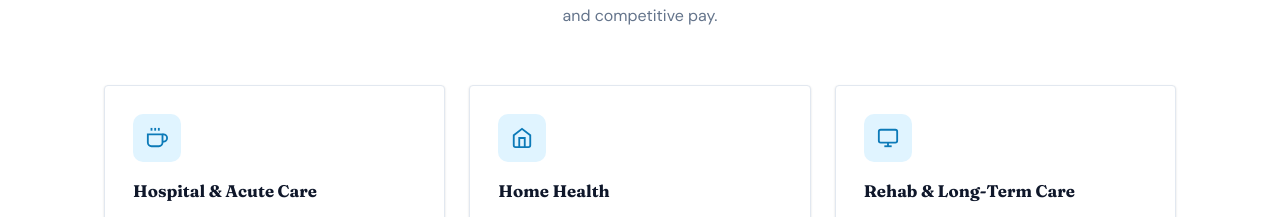
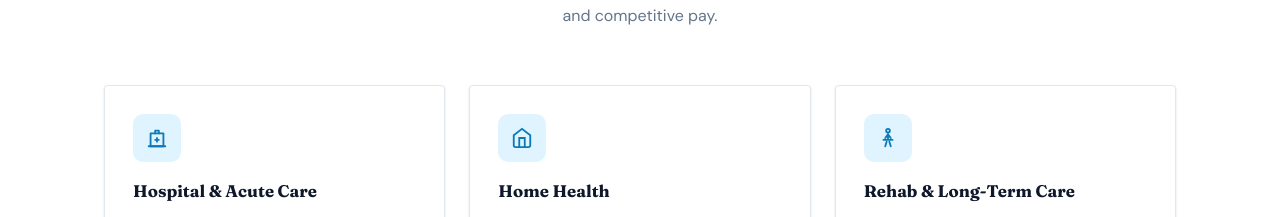
Before and after one commit to NappyyCoder/NurseRocky, a Next.js app: page / in a window 1280 px wide. Shown: the part 1083-1300 px from the top of the page. Built offline with nearby package versions, Linux system fonts and the light colour scheme.

Commit message:
Fix career section icons
Replace coffee mug with hospital building icon and monitor with
physical therapy figure for Hospital and Rehab cards.

Co-authored-by: Cursor <cursoragent@cursor.com>

```diff
--- a/app/page.tsx
+++ b/app/page.tsx
@@ -110,12 +110,13 @@ export default function Home() {
           <div className="card-grid">
             <div className="card">
               <div className="card-icon">
-                <svg viewBox="0 0 24 24" fill="none" stroke="currentColor" strokeWidth="2">
-                  <path d="M18 8h1a4 4 0 0 1 0 8h-1" />
-                  <path d="M2 8h16v9a4 4 0 0 1-4 4H6a4 4 0 0 1-4-4V8z" />
-                  <line x1="6" y1="1" x2="6" y2="4" />
-                  <line x1="10" y1="1" x2="10" y2="4" />
-                  <line x1="14" y1="1" x2="14" y2="4" />
+                {/* Hospital building with medical cross */}
+                <svg viewBox="0 0 24 24" fill="none" stroke="currentColor" strokeWidth="2" strokeLinecap="round" strokeLinejoin="round">
+                  <path d="M3 21h18" />
+                  <rect x="5" y="7" width="14" height="14" />
+                  <path d="M10 7V4h4v3" />
+                  <path d="M12 12v4" />
+                  <path d="M10 14h4" />
                 </svg>
               </div>
               <h3>Hospital &amp; Acute Care</h3>
@@ -133,10 +134,14 @@ export default function Home() {
             </div>
             <div className="card">
               <div className="card-icon">
-                <svg viewBox="0 0 24 24" fill="none" stroke="currentColor" strokeWidth="2">
-                  <rect x="2" y="3" width="20" height="14" rx="2" />
-                  <line x1="8" y1="21" x2="16" y2="21" />
-                  <line x1="12" y1="17" x2="12" y2="21" />
+                {/* Person walking / physical therapy */}
+                <svg viewBox="0 0 24 24" fill="none" stroke="currentColor" strokeWidth="2" strokeLinecap="round" strokeLinejoin="round">
+                  <circle cx="12" cy="4" r="2" />
+                  <path d="M9 12l3-4 3 4" />
+                  <path d="M12 8v5" />
+                  <path d="M9 21l1.5-5" />
+                  <path d="M15 21l-1.5-5" />
+                  <path d="M7 14h10" />
                 </svg>
               </div>
               <h3>Rehab &amp; Long-Term Care</h3>
```
